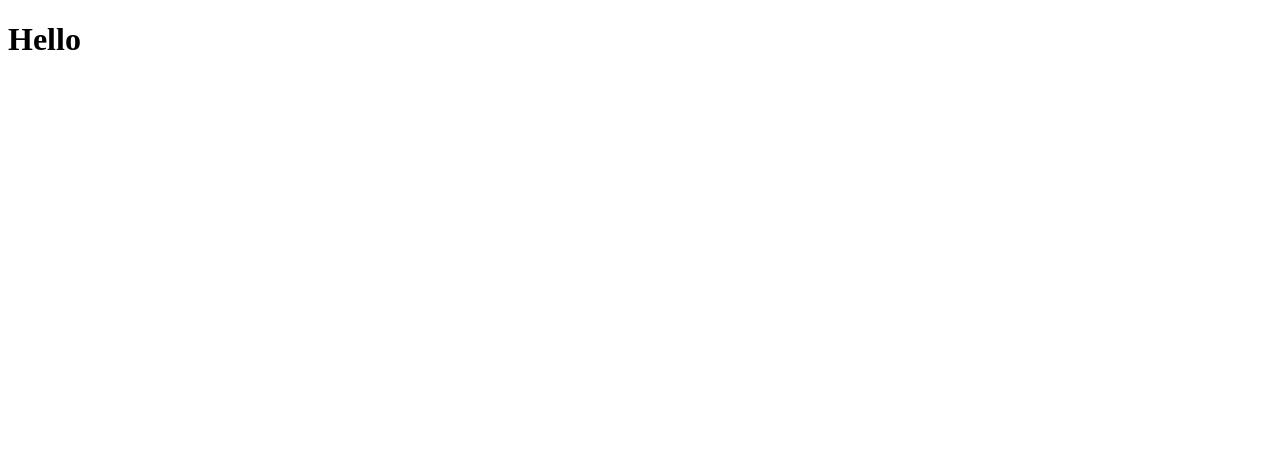
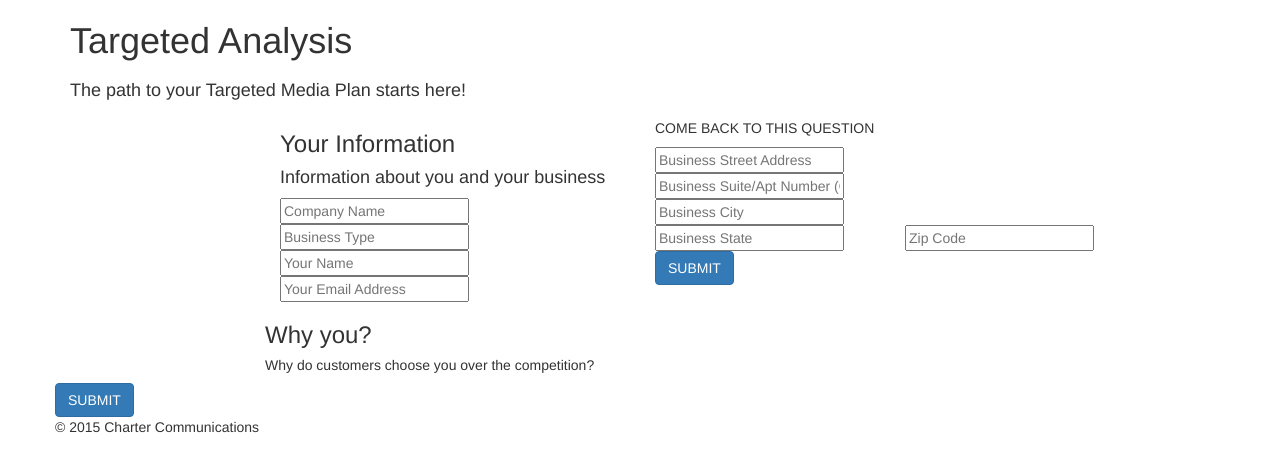
Before and after one commit to theblairmcmillan/paramoreTest, a website: page index.html in a window 1280 px wide. Drawn offline with nearby package versions, Linux system fonts and the light colour scheme.

Commit message:
bones of the html added

```diff
--- a/index.html
+++ b/index.html
@@ -3,16 +3,95 @@
 <head>
 	<meta charset="UTF-8">
 	<title>Spectrum Reach</title>
+	<link rel="stylesheet" type="text/css" href="bower_components/bootstrap/dist/css/bootstrap.min.css">
 	<link rel="stylesheet" type="text/css" href="css/style.css">
 </head>
 <body>
-	<h1>Hello</h1>
+	<div class="container">
+		<!--HEADING/MENU  ROW -->
+		<div class="row">
+			<div class="col-md-12"></div>
+		</div>
 
+		<!--HERO TEXT ROW -->
+		<div class="row">
+			<div class="col-md-12">
+				<h1>Targeted Analysis</h1>
+			</div>
+		</div>
 
+		<!-- SUB HEADING ROW -->
+		<div class="row">
+			<div class="col-md-12">
+				<h4>The path to your Targeted Media Plan starts here!</h4>
+			</div>
+		</div>
 
+		<!--SMALL TRIANGLE CONTAINER -->
+		<div class="row">
+			<div class="col-md-1 col-md-offsett-11"></div>
+		</div>
 
+		<!-- FORM ROW -->
+		<div class="row">
+			<!-- FORM COLUMN -->
+			<div class="col-md-8 col-md-offset-2">
+				<div class="col-md-6">
+					<h3>Your Information</h3>
+					<h4>Information about you and your business</h4>
+					<input type="text" name="companyName" placeholder="Company Name">
+					<input type="text" name="businessType" placeholder="Business Type">
+					<input type="text" name="username" placeholder="Your Name">
+					<input type="text" name="userEmail" placeholder="Your Email Address">
+				</div>
+				<div class="col-md-6">
+					<h5>COME BACK TO THIS QUESTION</h5>
+				    <input type="text" name="businessStreetAddress" placeholder="Business Street Address">
+				    <input type="text" name="businessSuite" placeholder="Business Suite/Apt Number (Optional)">
+				    <input type="text" name="businessCity" placeholder="Business City">
+				    <div class="row">
+					    <div class="col-md-8">
+					    	<input type="text" name="Business State" placeholder="Business State">
+					    </div>
+					    <div class="col-md-4">
+					    	<input type="text" name="Zip Code" placeholder="Zip Code">
+					    </div>
+				    </div>
+				    <!--NEXT QUESTION BUTTON -->
+				    <button type="button" class="btn btn-primary">SUBMIT</button>
+				</div>
+			</div>
+		</div>
 
+		<!--INACTIVE BOTTOM FORM -->
+		<div class="row">
+			<!-- FORM COLUMN -->
+			<div class="col-md-8 col-md-offset-2">
+				<div>
+					<h3>Why you?</h3>
+				</div>
+				<div>
+					<h5>Why do customers choose you over the competition?</h5>
+				</div>
+			</div>
+		</div>
 
+		<!-- SUBMIT BUTTON -->
+		<div class="row">
+			<button type="button" class="btn btn-primary">SUBMIT</button>
+		</div>
+
+		<!--COPYRIGHT SECTION -->
+		<div class="row">
+			<p>&copy 2015 Charter Communications</p>
+		</div>
+
+		<!-- FOOTER SPACE-->
+		<div class="row">
+			<div="col-md-12"></div>
+		</div>
+
+	</div> <!--END OF CONTAINER DIV -->
 
 	<script type="text/javascript" src="bower_components/jquery/dist/jquery.min.js"></script>
 	<script type="text/javascript" src="bower_components/dist/js/bootstrap.min.js"></script>
```
